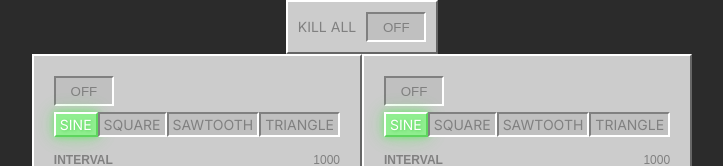
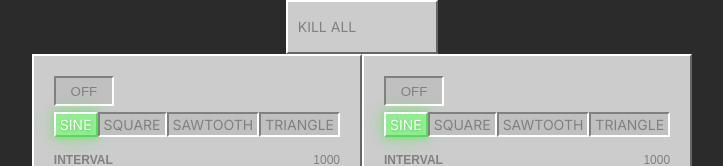
Before and after one commit to gabriel3000/webosc-repeater, a Next.js app: page /webosc-repeater in a window 1280 px wide. Shown: the top 166 px of the page, without its empty margins (278-1001 px from the left). Built offline with nearby package versions, Linux system fonts and the light colour scheme.

Commit message:
Adjusting shut off button display

```diff
--- a/src/app/webosc-repeater/_c/components/mainDestinationControls/index.tsx
+++ b/src/app/webosc-repeater/_c/components/mainDestinationControls/index.tsx
@@ -25,7 +25,7 @@ const MainDestinationControls = () => {
 
     return (
         <div className={styles.wrapper}>
-            <div className={`${styles.killAll} ${commonStyles.defaultPanelColoring}`}>
+            <div className={`${styles.killAll} ${commonStyles.defaultPanelColoring} ${power ? styles.instrumentIsOn : null}`}>
                 <span>Kill All</span>
                 <Power settings={{
                     powerClickHandler: () => {
--- a/src/app/webosc-repeater/_c/components/mainDestinationControls/mainDestinationControls.module.css
+++ b/src/app/webosc-repeater/_c/components/mainDestinationControls/mainDestinationControls.module.css
@@ -14,3 +14,13 @@
     display: inline-block;
     color: #808080;
 }
+
+.killAll > button {
+    opacity: 0;
+    pointer-events: none;
+}
+
+.killAll.instrumentIsOn > button {
+    opacity: 1;
+    pointer-events: all;
+}
```
